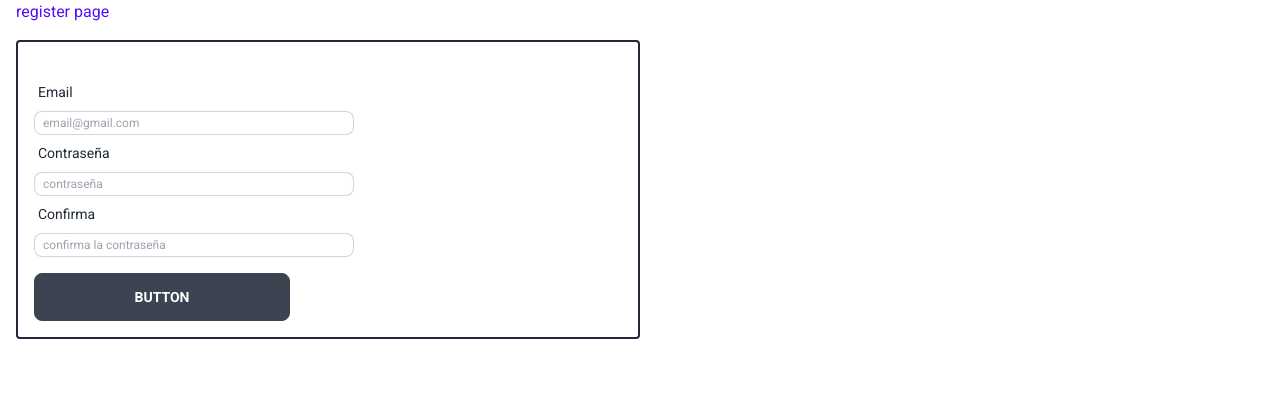
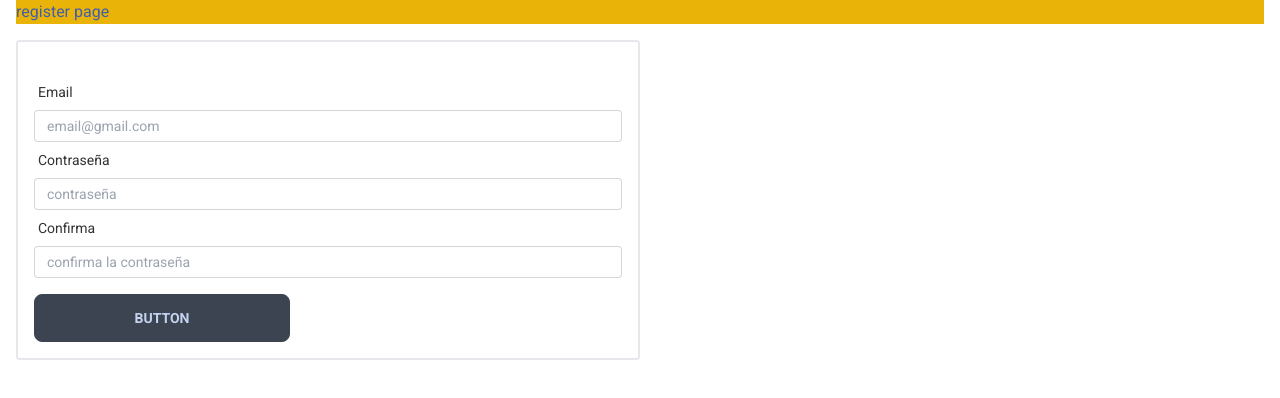
Before and after one commit to Frankiiize/DEVSAFIO, a React (Create React App) app: page /register in a window 1280 px wide. Shown: the top 398 px of the page. Built offline with nearby package versions, Linux system fonts and the light colour scheme.

Commit message:
hotfix: added config daisyui
- added primary color
- change styles on inputComponent

```diff
--- a/src/components/common/InputComponent.js
+++ b/src/components/common/InputComponent.js
@@ -11,7 +11,7 @@ const InputComponent = ({type , id, placeholder, name, label}) => {
       <input
         type={type}
         placeholder={placeholder}
-        className="input input-bordered w-full max-w-xs input-xs"
+        className="input input-bordered rounded w-full input-sm"
         name={name}
         id={id}
         />
--- a/tailwind.config.js
+++ b/tailwind.config.js
@@ -3,14 +3,38 @@ module.exports = {
     "./src/**/*.{js,jsx,ts,tsx}",
   ],
   theme: {
-    colors: {
-      'primary': '#4060ab',
-    },
+
     fontFamily: {
       sans: ['Roboto', 'sans-serif'],
       serif: ['Merriweather', 'serif'],
     },
     extend: {},
   },
+  daisyui: {
+    themes: [
+      {
+        mytheme: {
+
+          "primary": "#4060ab",
+
+          "secondary": "#F000B8",
+
+          "accent": "#37CDBE",
+
+          "neutral": "#3D4451",
+
+          "base-100": "#FFFFFF",
+
+          "info": "#3ABFF8",
+
+          "success": "#36D399",
+
+          "warning": "#FBBD23",
+
+          "error": "#F87272",
+                  },
+                },
+              ],
+            },
   plugins:[require("daisyui")],
 }
```
